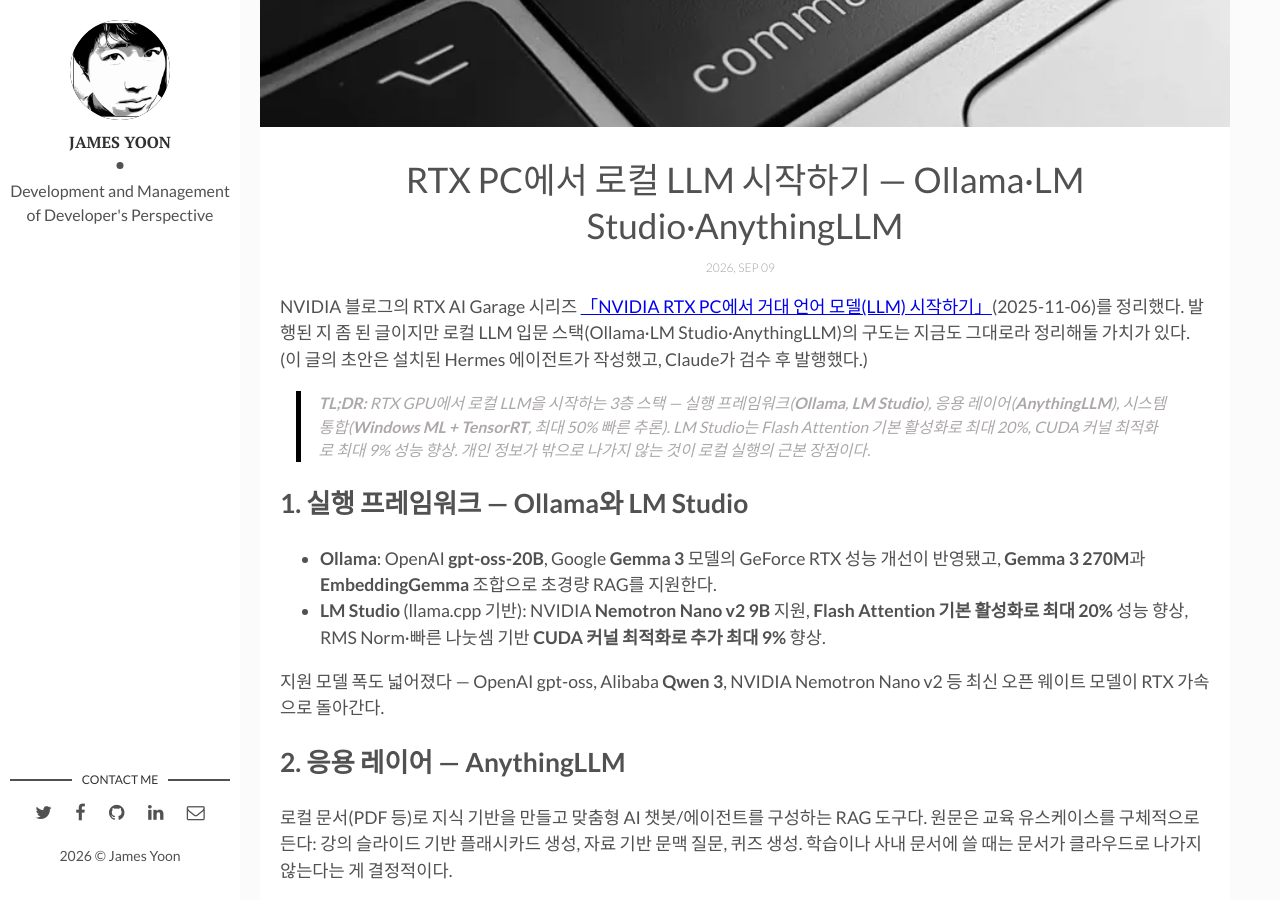
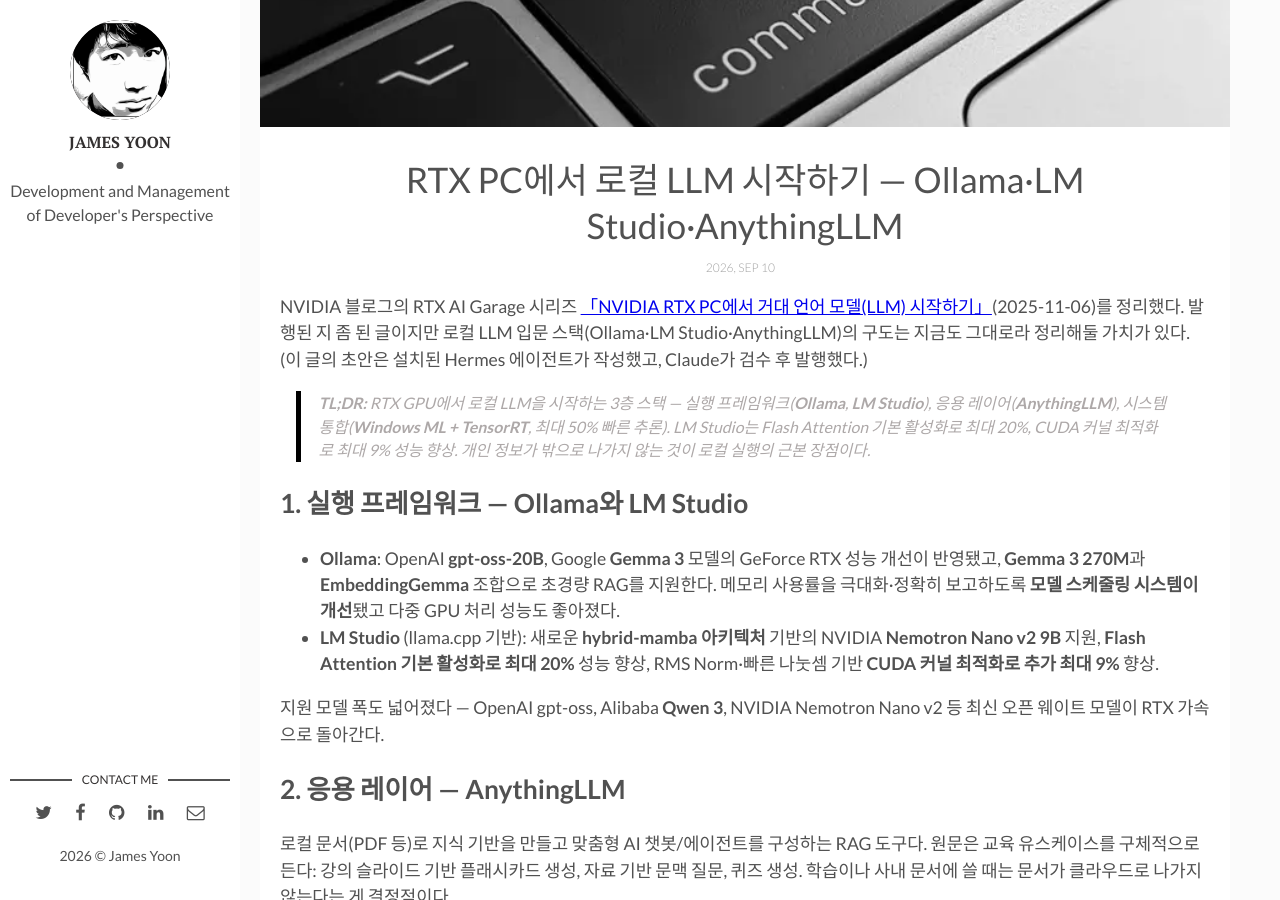
Before and after one commit to butteryoon/butteryoon.github.io, a Jekyll site: the page built from _posts/2026-09-09-rtx-local-llm-guide.md, in a window 1280 px wide and 900 px high, scrolled down 393 px. Built offline with Jekyll 4.4.1, drawn with Linux system fonts in a browser that asks for light colours; comment, search, counter and statistics services are not loaded.

Commit message:
RTX 로컬 LLM 글 보강: Ollama 스케줄링 개선·Nemotron hybrid-mamba 아키텍처 추가 (중복 초안에서 검증 병합)
Co-Authored-By: Claude Fable 5 <noreply@anthropic.com>
Claude-Session: https://claude.ai/code/session_01GP584Scs1goEpQgpanpNdb

```diff
--- a/_posts/2026-09-09-rtx-local-llm-guide.md
+++ b/_posts/2026-09-09-rtx-local-llm-guide.md
@@ -5,7 +5,7 @@ title: "RTX PC에서 로컬 LLM 시작하기 — Ollama·LM Studio·AnythingLLM"
 description: "NVIDIA RTX AI Garage 가이드 해설. Ollama, LM Studio, AnythingLLM으로 로컬 LLM 환경을 구축하는 방법과 Flash Attention·TensorRT 최적화 수치를 정리한다."
 img: command-title.webp
 date: 2026-09-09 14:01:00 +0900
-last_modified_at: 2026-09-09 14:01:00 +0900
+last_modified_at: 2026-09-10 22:20:00 +0900
 tags: [nvidia, local-llm, ollama, lm-studio, anythingllm, rtx, gpu, windows-ml] # add tag
 related: llm
 categories: dev
@@ -18,8 +18,8 @@ NVIDIA 블로그의 RTX AI Garage 시리즈 [「NVIDIA RTX PC에서 거대 언
 
 ## 1. 실행 프레임워크 — Ollama와 LM Studio
 
-- **Ollama**: OpenAI **gpt-oss-20B**, Google **Gemma 3** 모델의 GeForce RTX 성능 개선이 반영됐고, **Gemma 3 270M**과 **EmbeddingGemma** 조합으로 초경량 RAG를 지원한다.
-- **LM Studio** (llama.cpp 기반): NVIDIA **Nemotron Nano v2 9B** 지원, **Flash Attention 기본 활성화로 최대 20%** 성능 향상, RMS Norm·빠른 나눗셈 기반 **CUDA 커널 최적화로 추가 최대 9%** 향상.
+- **Ollama**: OpenAI **gpt-oss-20B**, Google **Gemma 3** 모델의 GeForce RTX 성능 개선이 반영됐고, **Gemma 3 270M**과 **EmbeddingGemma** 조합으로 초경량 RAG를 지원한다. 메모리 사용률을 극대화·정확히 보고하도록 **모델 스케줄링 시스템이 개선**됐고 다중 GPU 처리 성능도 좋아졌다.
+- **LM Studio** (llama.cpp 기반): 새로운 **hybrid-mamba 아키텍처** 기반의 NVIDIA **Nemotron Nano v2 9B** 지원, **Flash Attention 기본 활성화로 최대 20%** 성능 향상, RMS Norm·빠른 나눗셈 기반 **CUDA 커널 최적화로 추가 최대 9%** 향상.
 
 지원 모델 폭도 넓어졌다 — OpenAI gpt-oss, Alibaba **Qwen 3**, NVIDIA Nemotron Nano v2 등 최신 오픈 웨이트 모델이 RTX 가속으로 돌아간다.
 
```
